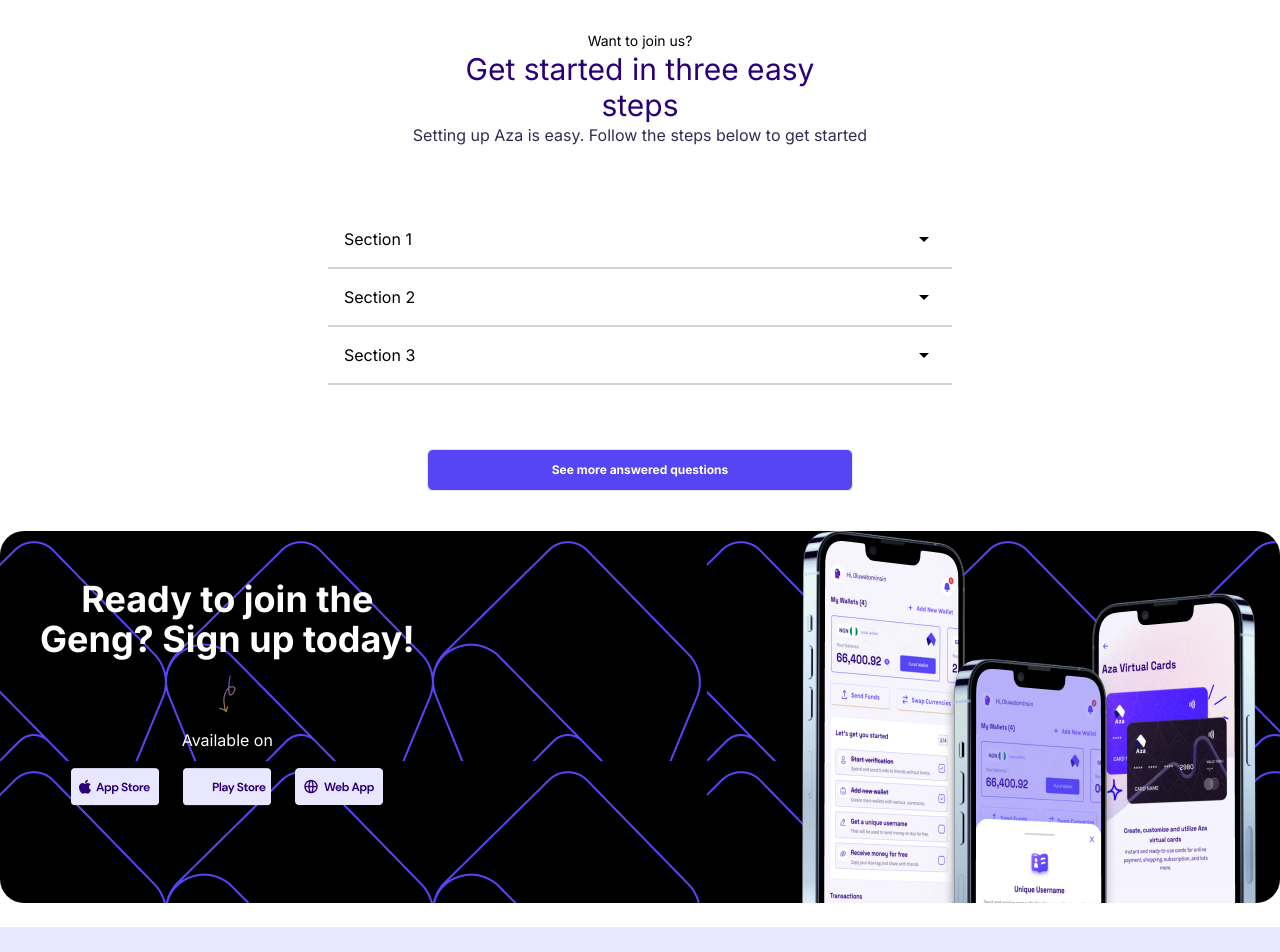
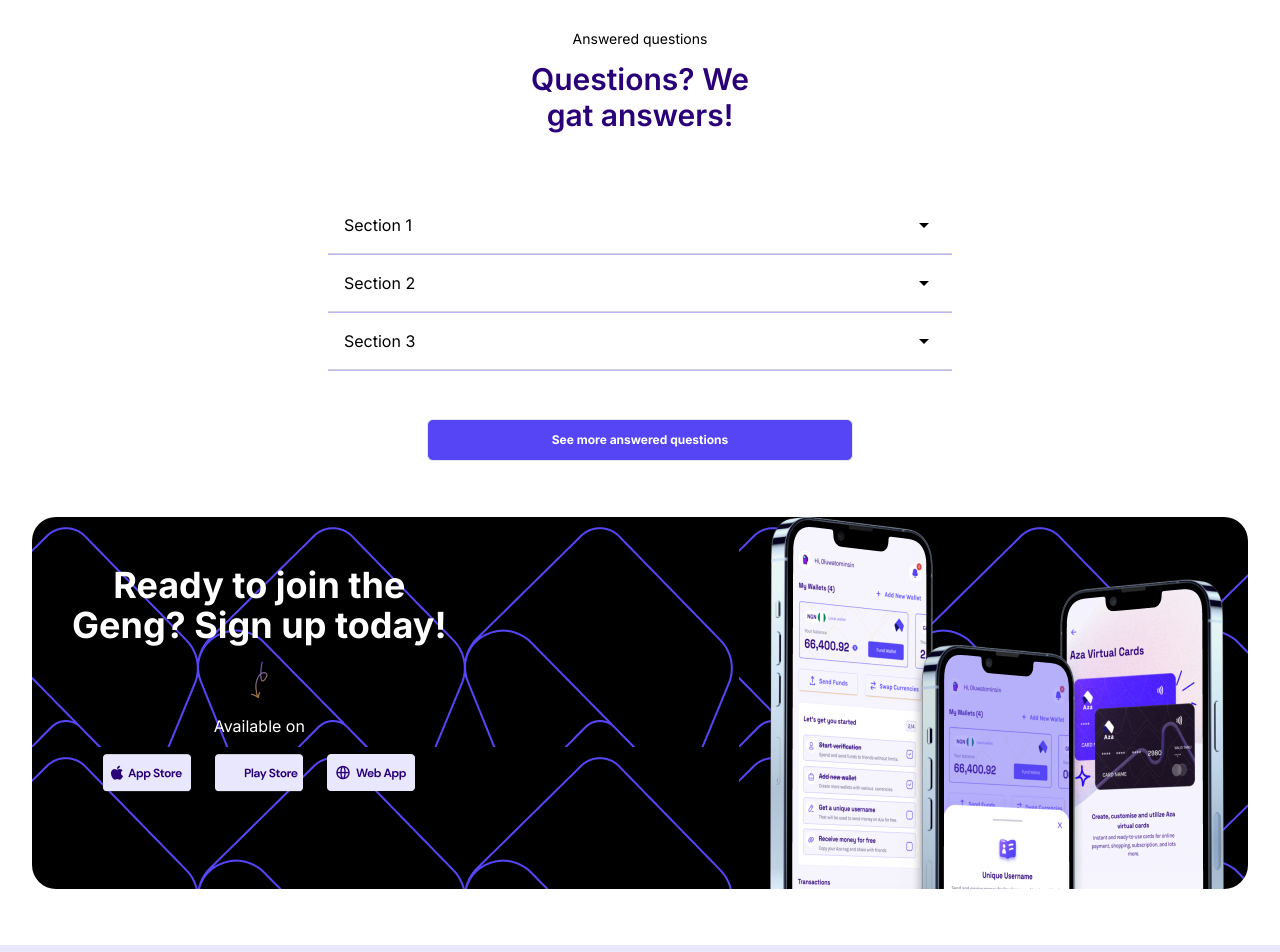
Before and after one commit to Usohps/Myaza_WebAp, a Next.js app: page / in a window 1280 px wide. Shown: the part 3380-4332 px from the top of the page. Built offline with nearby package versions, Linux system fonts and the light colour scheme.

Commit message:
Layout Update: Adding and elimating padding on the Homepage

```diff
--- a/src/app/components/Accordion/index.js
+++ b/src/app/components/Accordion/index.js
@@ -10,20 +10,17 @@
 
   return (
     <div className='container m-auto'>
-       <div className="container m-auto text-center p-4">
-        <p className=" text-sm from-[#9666FF] to-[#5645F5]">Want to join us?</p>
-        <div className=" md:w-1/3 m-auto">
-          <h1 className="text-[#2A0079] md:text-3xl text-2xl ">
-            Get started in three easy steps
+       <div className="container m-auto  space-y-3 text-center p-4">
+        <p className=" text-sm from-[#9666FF] to-[#5645F5]">Answered questions</p>
+        <div className=" max-w-[200px] md:max-w-[250px] m-auto ">
+          <h1 className="text-[#2A0079] md:text-3xl text-2xl font-semibold  ">
+          Questions? We gat answers!
           </h1>
         </div>
-        <p className="text-[#302D53]">
-          Setting up Aza is easy. Follow the steps below to get started
-        </p>
       </div>
     <div className=" md:w-1/2 px-2 m-auto py-12">
       {items.map((item, index) => (
-        <div key={index} className="border-b border-gray-300">
+        <div key={index} className="border-b border-[#BDB6FB]">
           <div
             className={`flex justify-between items-center cursor-pointer border-b border-gray-300
             ${index === activeIndex ? 'bg-gray-200' : 'bg-white'}`}
@@ -46,8 +43,8 @@
         </div>
       ))}
     </div>
-    <div className="container m-auto text-center py-4">
-     <button className="bg-[#5645F5] md:w-1/3 w-1/2  border text-white text-xs font-bold px-3 py-3 rounded-md ">
+    <div className="container m-auto text-center py-4 px-6 md:p-0">
+     <button className="bg-[#5645F5] md:w-1/3 w-full  border text-white text-xs font-bold px-3 py-3 rounded-md ">
      See more answered questions
       </button>
      </div>
--- a/src/app/components/Cards/FooterCard.jsx
+++ b/src/app/components/Cards/FooterCard.jsx
@@ -7,7 +7,8 @@
 import WebLogo from "@/assets/web.png"
 function FooterCard() {
   return (
-    <div className="bg-[url('../assets/footerbg.png')] flex md:flex-row flex-col justify-between  min-h-64 m-auto px-6 md:rounded-3xl h-auto bg-black">
+    <div className="p-8">
+      <div className="bg-[url('../assets/footerbg.png')] flex md:flex-row flex-col justify-between  min-h-64 m-auto px-6 rounded-3xl h-auto bg-black">
       <div className="text-center space-y-4 pt-12">
         <h1 className="text-3xl min-[300px]: md:text-4xl text-white font-bold px-4">
           Ready to join the <br/>Geng? Sign up today!
@@ -24,6 +25,7 @@
         <Image src={IphoneImage} alt="iphone13 photo" />
       </div>
     </div>
+    </div>
   );
 }
 
--- a/src/app/components/Footer/index.js
+++ b/src/app/components/Footer/index.js
@@ -18,7 +18,7 @@
                 Aza Technologies is a financial platform for the people by the
                 people.
               </p>
-              <p>© 2022 Aza Technologies. All Rights Reserved.</p>
+              <p className="hidden md:block">© 2022 Aza Technologies. All Rights Reserved.</p>
             </div>
             {/* second col */}
             <div className="flex flex-col md:flex-row flex-wrap  justify-center">
--- a/src/app/components/GetStarted/index.jsx
+++ b/src/app/components/GetStarted/index.jsx
@@ -5,10 +5,10 @@
 import Arrow3 from "@/assets/mobileicon.png";
 function index() {
   return (
-    <div className="md:max-w-[1130px] space-y-6 m-auto border relative">
+    <div className="md:max-w-[1130px] space-y-6 m-auto relative">
       <div className="container m-auto space-y-4 pt-6 text-center p-4">
         <p className=" text-lg from-[#9666FF] to-[#5645F5]">Want to join us?</p>
-        <div className=" max-w-[300px] m-auto">
+        <div className=" md:max-w-[300px] max-w-[250px] m-auto">
           <h1 className="text-[#2A0079] md:text-3xl font-semibold text-2xl ">
             Get started in three easy steps
           </h1>
```
